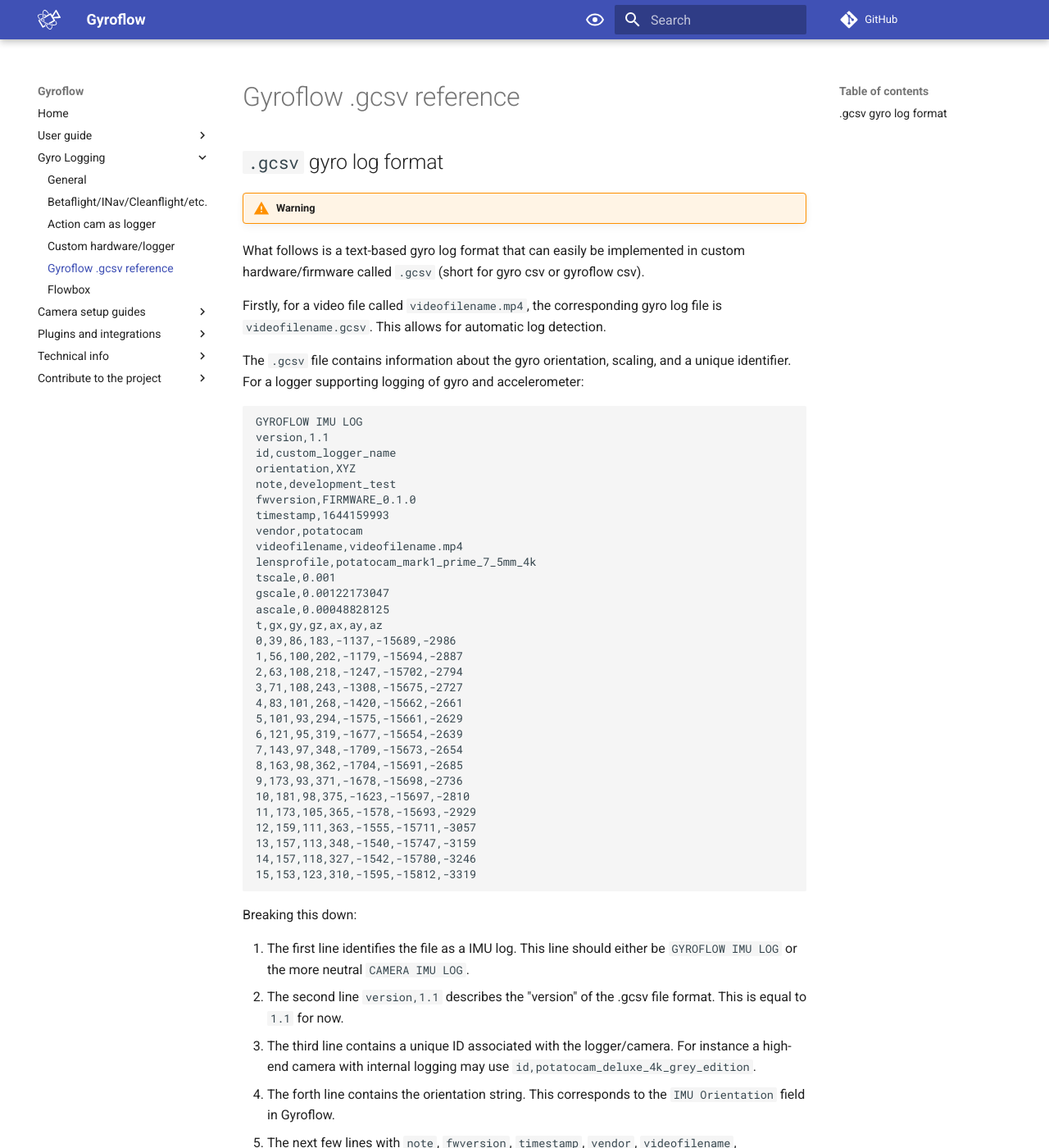
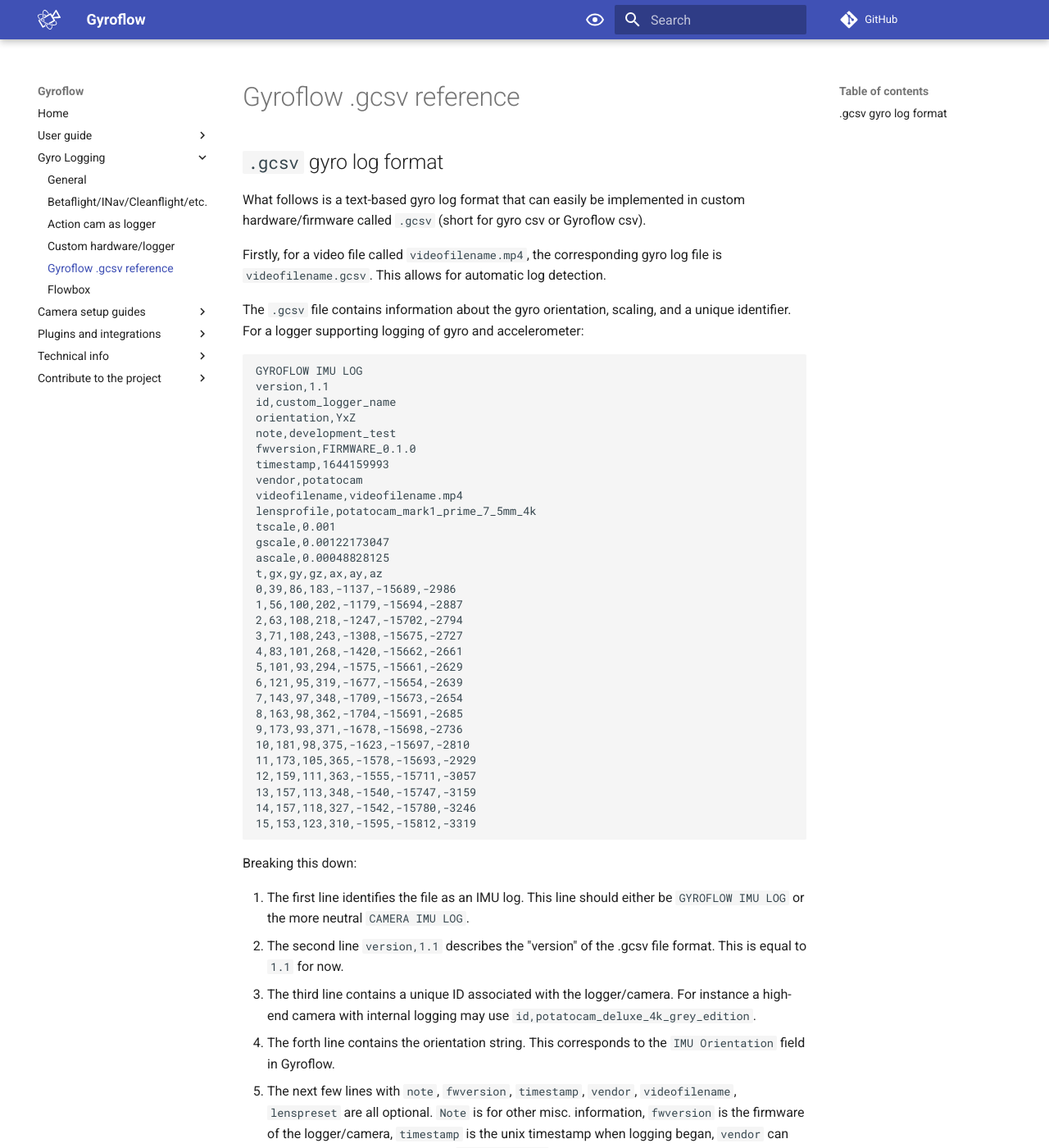
Before and after one commit to gyroflow/gyroflow-docs, an MkDocs documentation site: the page built from docs/logging/gcsv.md, in a window 1280 px wide and 1400 px high. Shown: the whole window at 82% size. Built offline with MkDocs 1.6.1 and Material for MkDocs 9.7.7, drawn with Linux system fonts in a browser that asks for light colours; comment, search, counter and statistics services are not loaded; some of the changed text lies outside the part shown.

Commit message:
Fix typos

```diff
--- a/docs/logging/gcsv.md
+++ b/docs/logging/gcsv.md
@@ -1,8 +1,6 @@
 ## `.gcsv` gyro log format
 
-!!! warning
-
-What follows is a text-based gyro log format that can easily be implemented in custom hardware/firmware called `.gcsv` (short for gyro csv or gyroflow csv).
+What follows is a text-based gyro log format that can easily be implemented in custom hardware/firmware called `.gcsv` (short for gyro csv or Gyroflow csv).
 
 Firstly, for a video file called `videofilename.mp4`, the corresponding gyro log file is `videofilename.gcsv`. This allows for automatic log detection.
 
@@ -12,7 +10,7 @@
 GYROFLOW IMU LOG
 version,1.1
 id,custom_logger_name
-orientation,XYZ
+orientation,YxZ
 note,development_test
 fwversion,FIRMWARE_0.1.0
 timestamp,1644159993
@@ -43,7 +41,7 @@
 
 Breaking this down:
 
-1. The first line identifies the file as a IMU log. This line should either be `GYROFLOW IMU LOG` or the more neutral `CAMERA IMU LOG`.
+1. The first line identifies the file as an IMU log. This line should either be `GYROFLOW IMU LOG` or the more neutral `CAMERA IMU LOG`.
 2. The second line `version,1.1` describes the "version" of the .gcsv file format. This is equal to `1.1` for now.
 3. The third line contains a unique ID associated with the logger/camera. For instance a high-end camera with internal logging may use `id,potatocam_deluxe_4k_grey_edition`.
 4. The forth line contains the orientation string. This corresponds to the `IMU Orientation` field in Gyroflow.
@@ -80,6 +84,6 @@
 * Consider using microseconds for the timestamp if a faster sampling rate if the time source allows. This may improve the timing during the sync process.
 * Consider using the data ready interrupts of IMU's instead of polling for more consistent timings.
 
-For the IMU Orientation string, the following figure corresponds to `YxZ`:
+For the IMU Orientation string, the following figure corresponds to `YxZ`.
 
 ![!](img/example_axes.png){ width="100%" }
```
Also changed, not shown: other parts of docs/logging/gcsv.md (+9 -3 lines).
